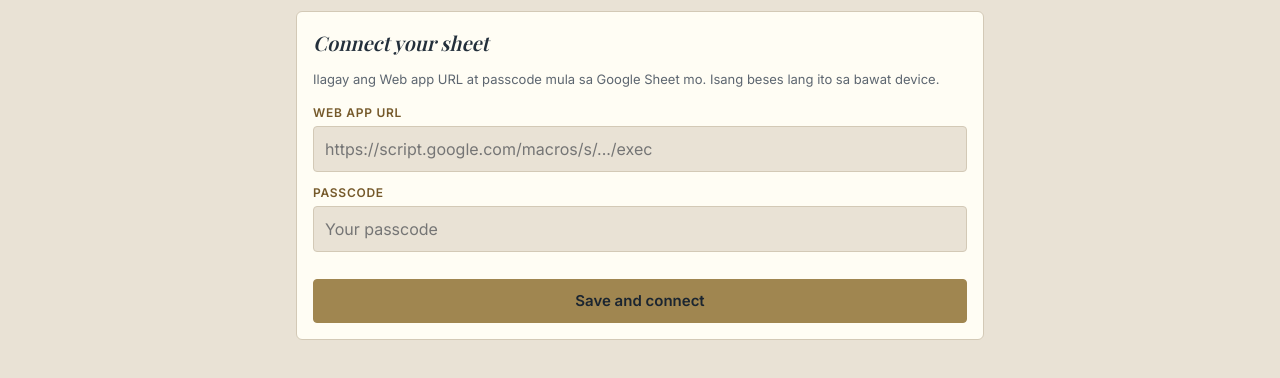
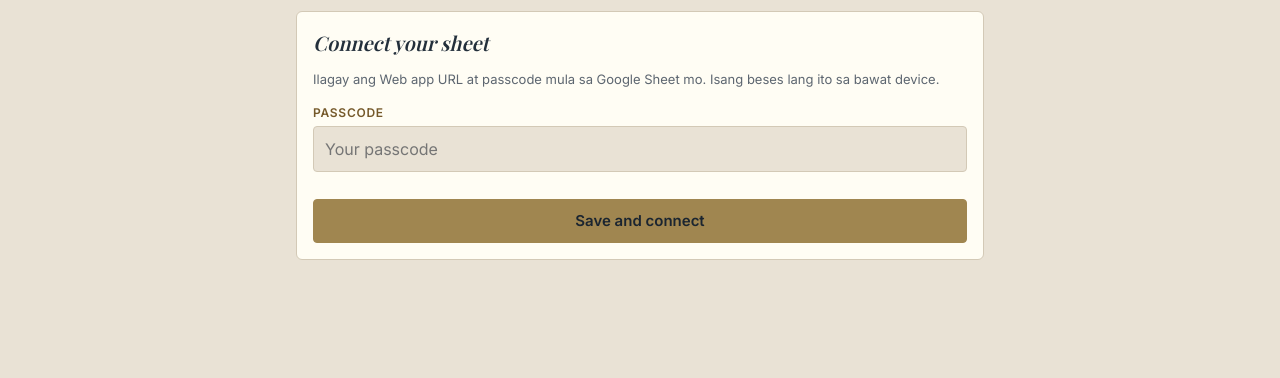
Before and after one commit to mjey-ctrl/quick-qc-tracker, a plain HTML site: page index.html in a window 1280 px wide. Shown: the part 110-488 px from the top of the page. Drawn offline with nearby package versions, Linux system fonts and the light colour scheme; a web font is replaced by a local one.

Commit message:
Add files via upload

```diff
--- a/index.html
+++ b/index.html
@@ -168,7 +168,7 @@ input[type=text], input[type=password], input[type=url], input[type=number], inp
 (function () {
   'use strict';
   // Optional: paste your Apps Script Web app URL between the quotes so you don't type it on every device.
-  var API_URL = '';
+  var API_URL = 'https://script.google.com/macros/s/AKfycbwrfagn6uZU89RCEgsRhZ5mgo9TQlEgJDVmenVB4P8pxfooOhqMuv757szVwfetiyZA/exec';
 
   var CATS = ['Ingredients', 'Packaging', 'Gas / LPG', 'Booth fee', 'Transport', 'Labor', 'Marketing', 'Other'];
   var PAY = ['Cash', 'GCash', 'Other'];
```
